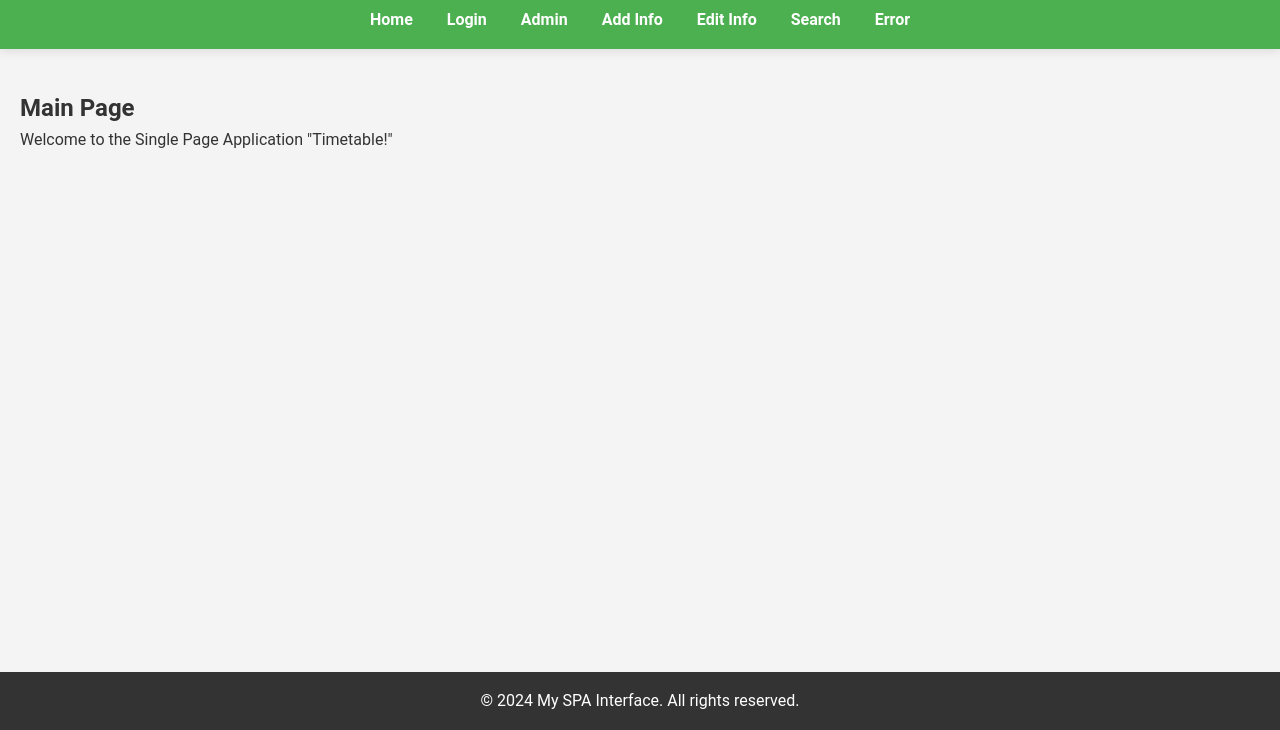
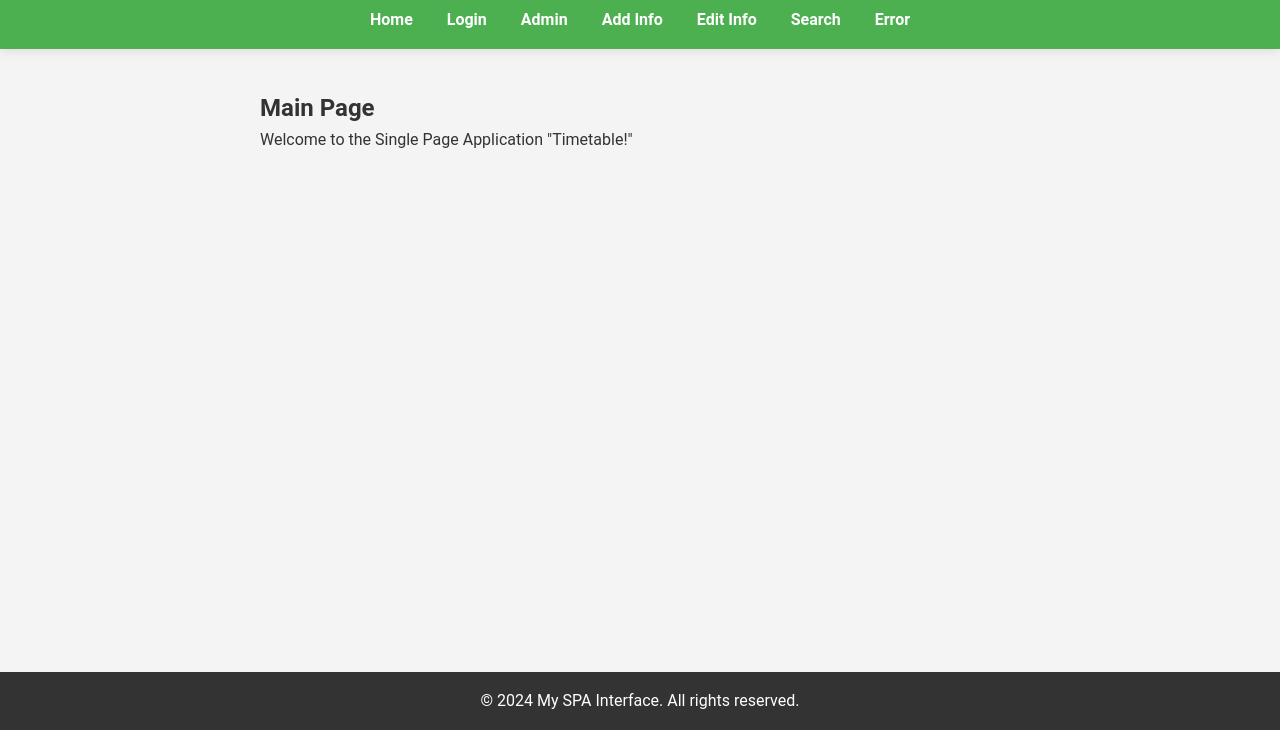
Before and after one commit to MikitaVitkouski/Timetable, a plain HTML site: page UI/index.html in a window 1280 px wide. Shown: the part 70-800 px from the top of the page. Drawn offline with Linux system fonts and the light colour scheme.

Commit message:
Added a limit for width and a margin in body

```diff
--- a/UI/styles.css
+++ b/UI/styles.css
@@ -39,6 +39,8 @@ nav a:hover {
 
 main {
     padding: 20px;
+    max-width: 800px;
+    margin: auto;
 }
 
 section {
```
